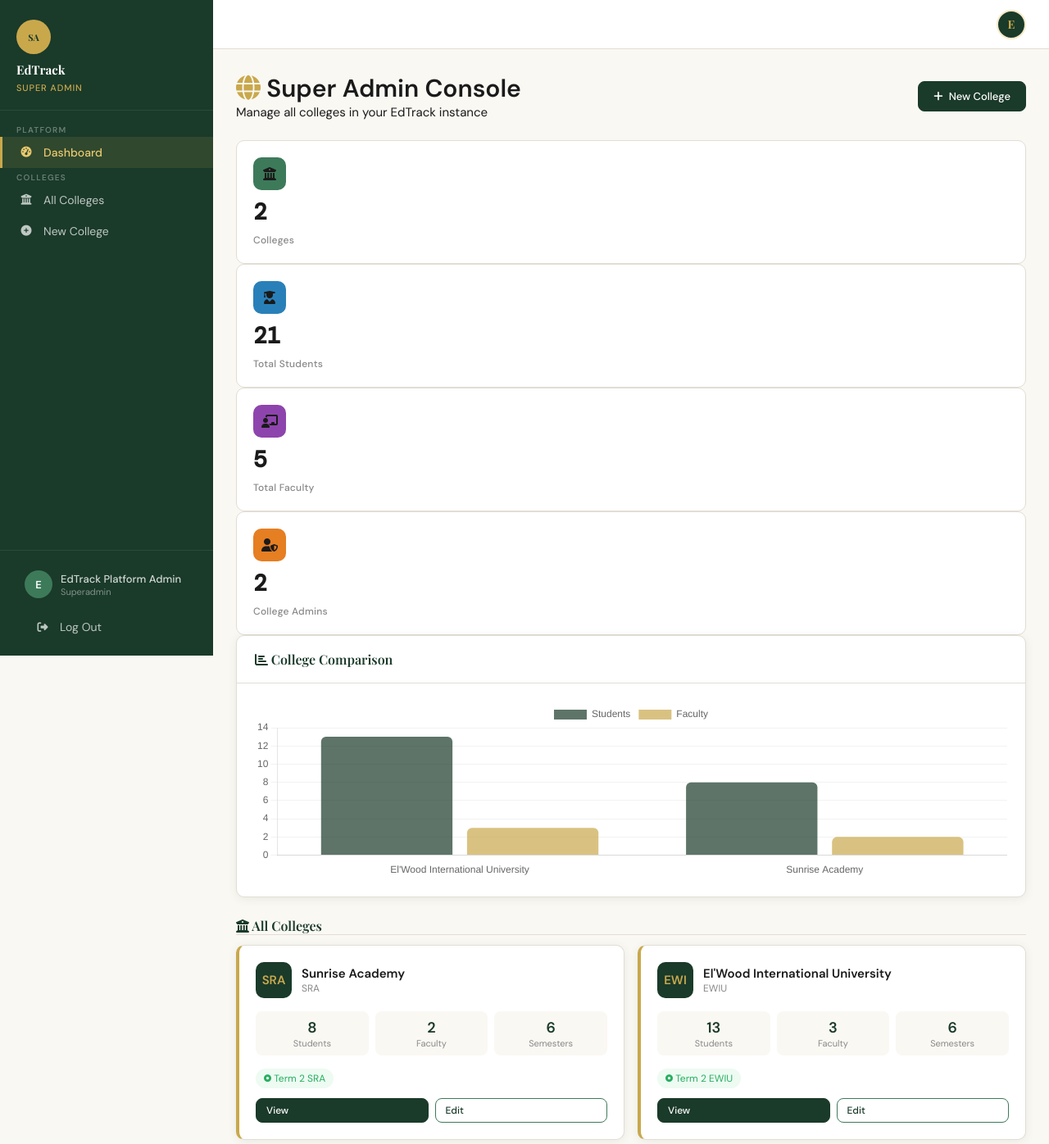
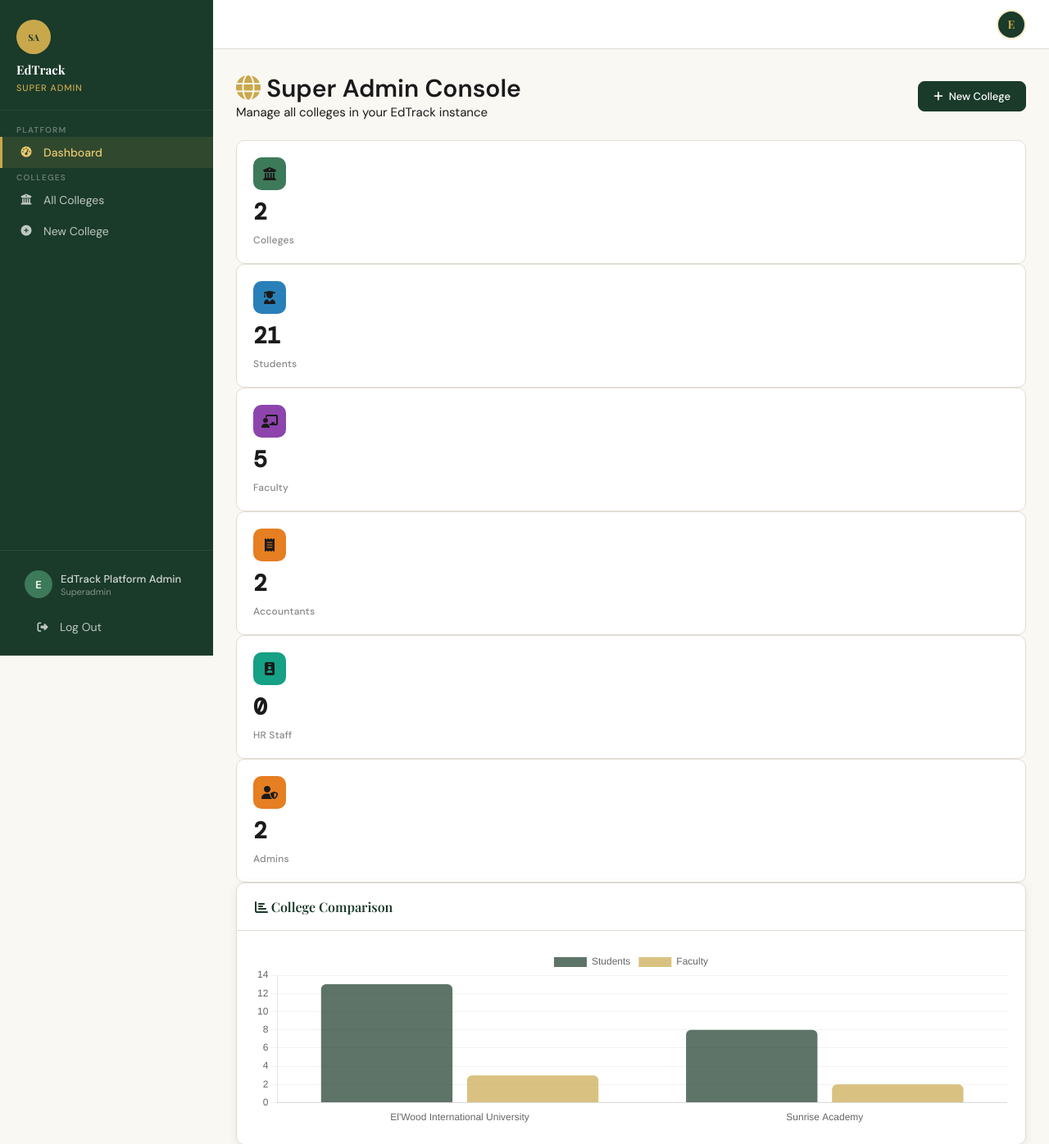
Before and after one commit to Prajjwal1594/EdTrack-ERP, a Flask app: page /superadmin/dashboard in a window 1280 px wide. Shown: the top 1396 px of the page at 82% size. Run offline with Flask 3, Linux system fonts and the light colour scheme; a user stored in the database is signed in; data comes from the database, SQL or seed files in the repository; some libraries are stand-ins or nearby versions.

Commit message:
Complete system-wide Accountant role integration across models, dashboards, and analytics

```diff
--- a/app/models.py
+++ b/app/models.py
@@ -37,7 +37,7 @@ class User(UserMixin, db.Model):
     name = db.Column(db.String(150), nullable=False)
     email = db.Column(db.String(120), unique=True, nullable=False)
     password_hash = db.Column(db.String(256))
-    role = db.Column(db.String(20), nullable=False)  # admin, faculty, student, parent
+    role = db.Column(db.String(20), nullable=False)  # admin, accountant, hr, faculty, student, parent
     college_id = db.Column(db.Integer, db.ForeignKey('colleges.id'))
     is_active = db.Column(db.Boolean, default=True)
     avatar = db.Column(db.String(300))
--- a/app/superadmin/routes.py
+++ b/app/superadmin/routes.py
@@ -33,6 +33,8 @@ def dashboard():
         'students': User.query.filter_by(role='student').count(),
         'faculty': User.query.filter_by(role='faculty').count(),
         'admins':   User.query.filter_by(role='admin').count(),
+        'accountants': User.query.filter_by(role='accountant').count(),
+        'hr': User.query.filter_by(role='hr').count(),
     }
 
     # Per-college summary cards
@@ -132,6 +134,8 @@ def college_detail(college_id):
         'faculty': User.query.filter_by(college_id=college.id, role='faculty').count(),
         'parents':  User.query.filter_by(college_id=college.id, role='parent').count(),
         'admins':   User.query.filter_by(college_id=college.id, role='admin').count(),
+        'accountants': User.query.filter_by(college_id=college.id, role='accountant').count(),
+        'hr': User.query.filter_by(college_id=college.id, role='hr').count(),
         'semesters':  Semester.query.filter_by(college_id=college.id).count(),
         'subjects': Subject.query.filter_by(college_id=college.id).count(),
     }
--- a/templates/superadmin/dashboard.html
+++ b/templates/superadmin/dashboard.html
@@ -13,7 +13,7 @@
 </div>
 
 <!-- Aggregate stats -->
-<div class="stats-grid" style="grid-template-columns:repeat(4,1fr)">
+<div class="stats-grid" style="grid-template-columns:repeat(6,1fr)">
   <div class="stat-card">
     <div class="stat-icon" style="background:var(--forest-light)"><i class="fa-solid fa-university"></i></div>
     <div class="stat-value">{{ totals.colleges }}</div>
@@ -22,17 +22,27 @@
   <div class="stat-card">
     <div class="stat-icon" style="background:#2980b9"><i class="fa-solid fa-user-graduate"></i></div>
     <div class="stat-value">{{ totals.students }}</div>
-    <div class="stat-label">Total Students</div>
+    <div class="stat-label">Students</div>
   </div>
   <div class="stat-card">
     <div class="stat-icon" style="background:#8e44ad"><i class="fa-solid fa-chalkboard-user"></i></div>
     <div class="stat-value">{{ totals.faculty }}</div>
-    <div class="stat-label">Total Faculty</div>
+    <div class="stat-label">Faculty</div>
+  </div>
+  <div class="stat-card">
+    <div class="stat-icon" style="background:#e67e22"><i class="fa-solid fa-receipt"></i></div>
+    <div class="stat-value">{{ totals.accountants }}</div>
+    <div class="stat-label">Accountants</div>
+  </div>
+  <div class="stat-card">
+    <div class="stat-icon" style="background:#16a085"><i class="fa-solid fa-id-badge"></i></div>
+    <div class="stat-value">{{ totals.hr }}</div>
+    <div class="stat-label">HR Staff</div>
   </div>
   <div class="stat-card">
     <div class="stat-icon" style="background:var(--warning)"><i class="fa-solid fa-user-shield"></i></div>
     <div class="stat-value">{{ totals.admins }}</div>
-    <div class="stat-label">College Admins</div>
+    <div class="stat-label">Admins</div>
   </div>
 </div>
 
```
Also changed, not shown: app/admin/routes.py (+5 -2 lines), templates/admin/dashboard.html (+12 -12 lines), templates/superadmin/college_detail.html (+4 -4 lines).
